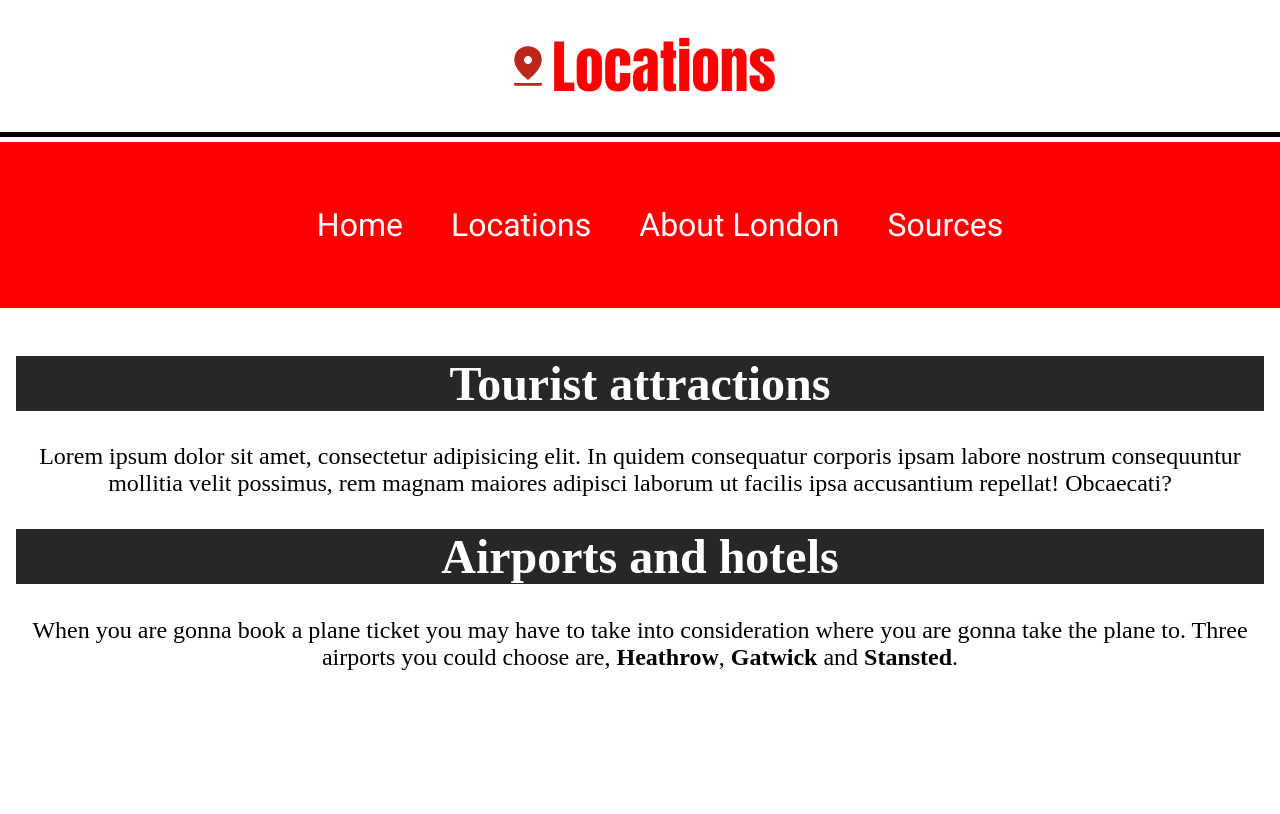
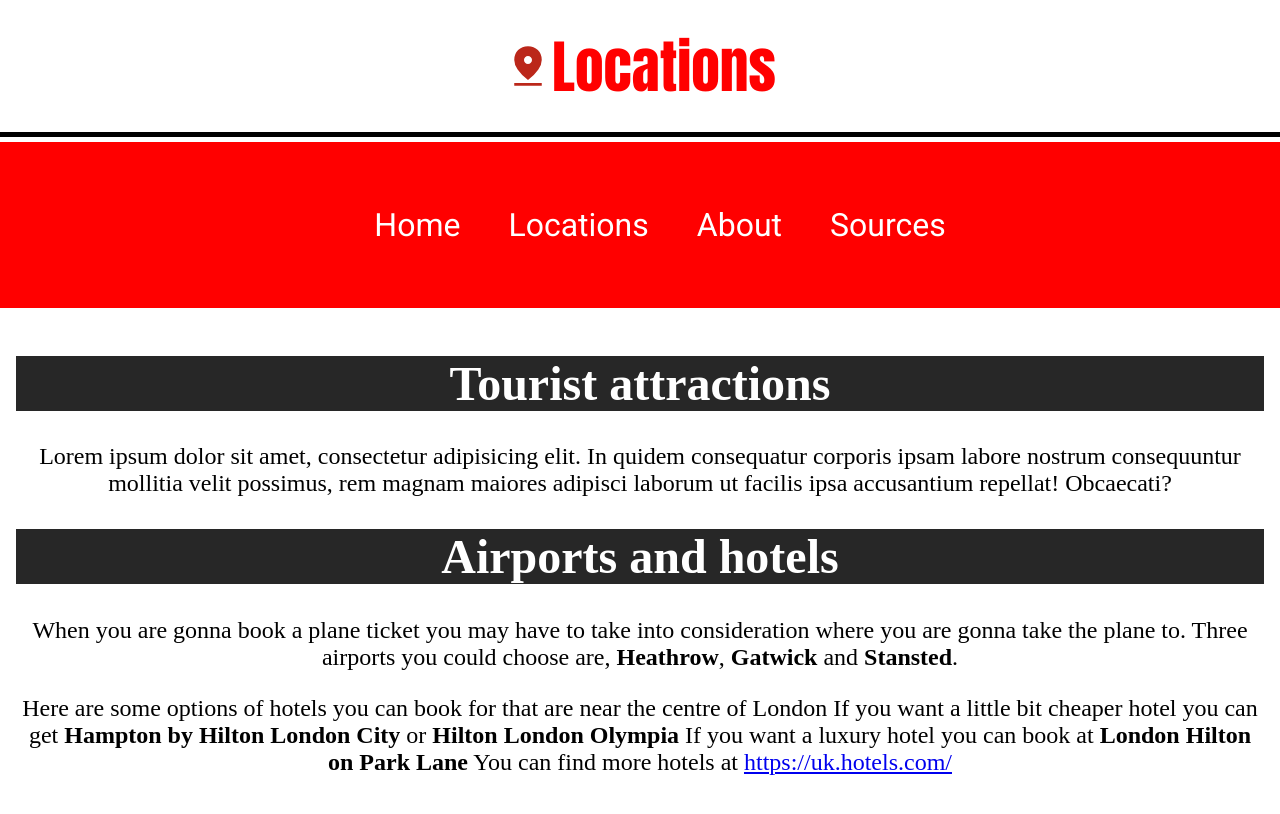
Before and after one commit to Oksnes/Oksnes.github.io, a plain HTML site: page engelskprosjekt/locations.html in a window 1280 px wide. Drawn offline with Linux system fonts and the light colour scheme.

Commit message:
some stuff

```diff
--- a/engelskprosjekt/locations.html
+++ b/engelskprosjekt/locations.html
@@ -23,7 +23,7 @@
                 <ul>
                     <li><a href="engelsk.html" class="roboto-regular">Home</a></li>
                     <li><a href="#" class="roboto-regular">Locations</a></li>
-                    <li><a href="about.html" class="roboto-regular">About London</a></li>
+                    <li><a href="about.html" class="roboto-regular">About</a></li>
                     <li><a href="sources.html" class="roboto-regular">Sources</a></li>
                 </ul>
             </nav>
@@ -42,6 +42,13 @@
                 <p>
                     When you are gonna book a plane ticket you may have to take into consideration where you are gonna take the plane to. Three airports you could choose are, <b>Heathrow</b>, <b>Gatwick</b> and <b>Stansted</b>.
                 </p>
+                <p>
+                    Here are some options of hotels you can book for that are near the centre of London
+                    If you want a little bit cheaper hotel you can get <b>Hampton by Hilton London City</b> or <b>Hilton London Olympia</b>
+                    If you want a luxury hotel you can book at <b>London Hilton on Park Lane</b>
+                    You can find more hotels at <a href="https://uk.hotels.com/" target="_blank">https://uk.hotels.com/</a>
+
+                </p>
             </main>
         </div>
     </div>
```
Also changed, not shown: engelskprosjekt/about.html (+1 -1 lines), engelskprosjekt/engelsk.html (+1 -1 lines), engelskprosjekt/sources.html (+2 -2 lines).
